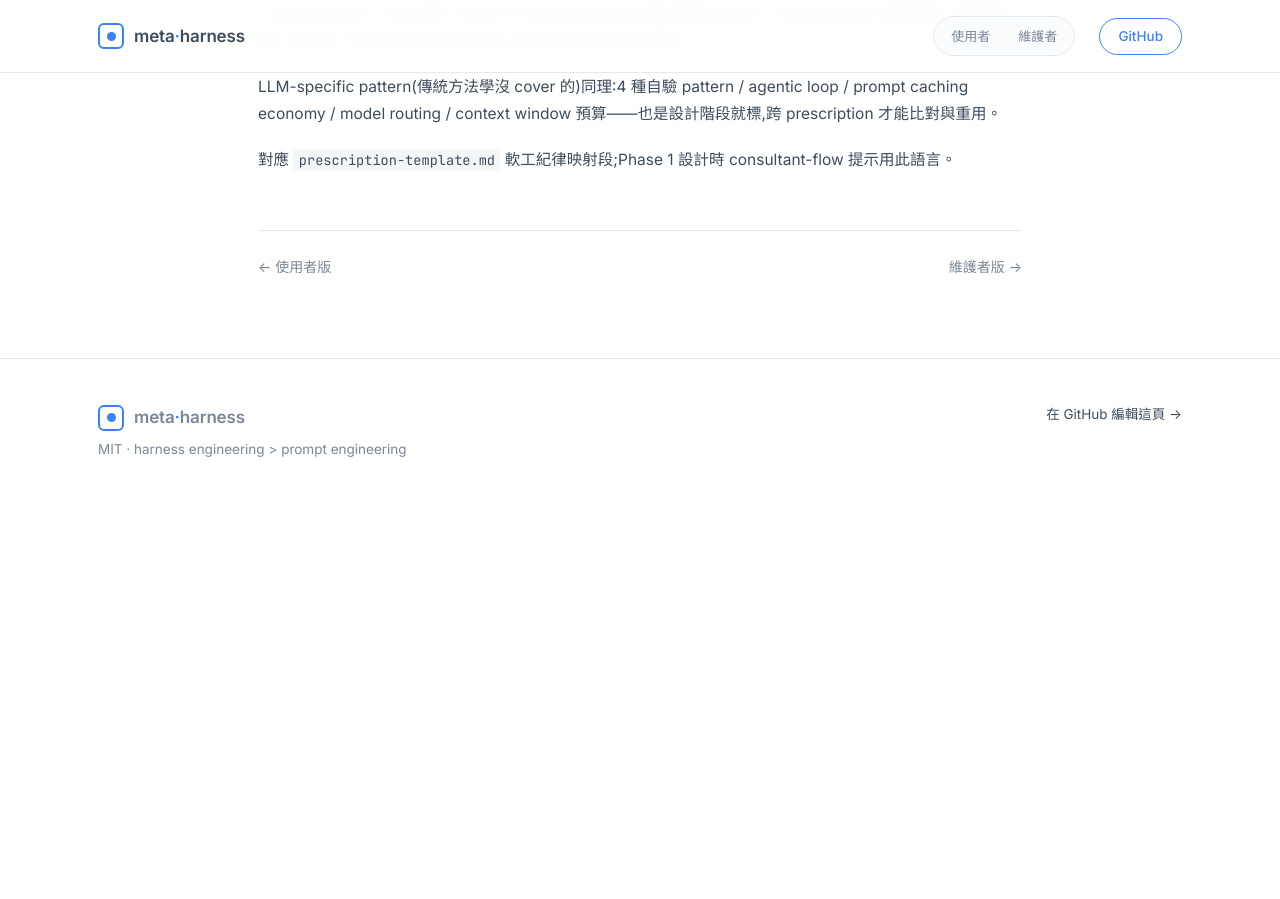
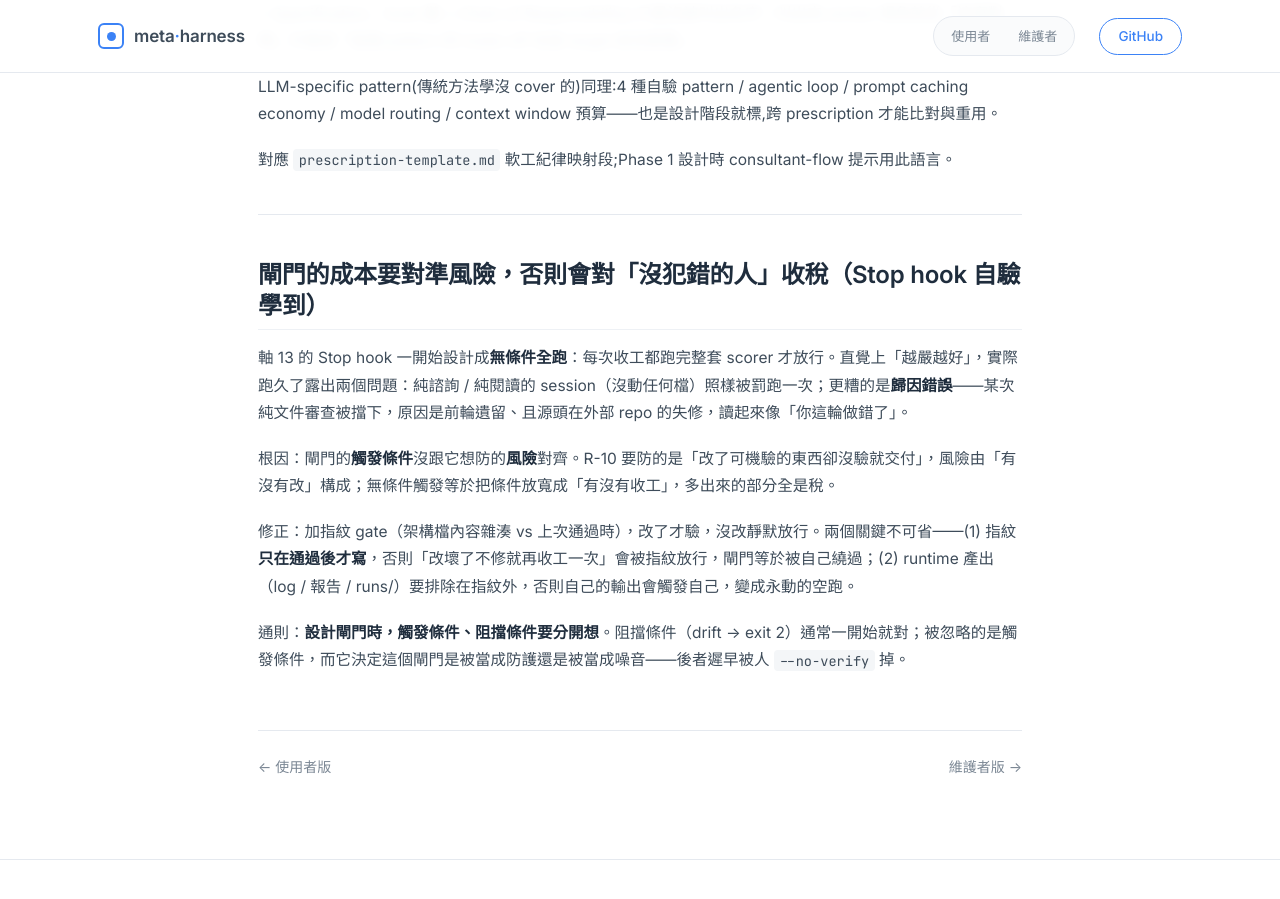
Before and after one commit to spenguinlui/meta-harness, a Jekyll site: the page built from docs/lessons.md, in a window 1280 px wide and 900 px high, scrolled down 6731 px. Built offline with Jekyll 4.4.1, drawn with Linux system fonts in a browser that asks for light colours; our own code applies the rules of GitHub Pages for plain Markdown files; before the commit the page ends 7248 px from its top, so only the background shows below that.

Commit message:
fix(軸13): Stop hook 自驗改為「動過架構才觸發」——閘門成本對準風險
無條件全跑的問題：純諮詢/純閱讀 session 也被罰跑一次，且會把前輪遺留
（甚至源頭在外部 repo）的失修算到本輪頭上，歸因錯誤比時間成本更傷。

gate：架構檔內容雜湊（非 mtime）vs .claude/.state/last-verified.sha
- 相同 → 靜默 exit 0，套件不跑；不同/無指紋 → 跑，drift 仍 exit 2 擋下
- 指紋只在「通過後」才寫 → 改壞不修就再收工一次，不會被指紋放行
- 排除 runtime 產出（runs/ upkeep-log deep-verify-report lock）避免自我觸發
- META_HARNESS_VERIFY=always 強制全驗
實測 2.57s → 0.025s

scorer 3→9 項（Pattern B 留痕 runner 判斷是否真被呼叫），headless 3 次全綠。
敘事同步：README 中英 §5/§7、軸13、getting-started、prescription-template
（施作段會傳播到未來 target）。留痕：prescriptions/2026-08-05 + lessons 一條。

已知盲區（刻意接受）：外部證據造成的登記簿失修不再自動觸發，
靠 staleness-nudge + /upkeep 兩層 warn-only 覆蓋。

```diff
--- a/docs/lessons.md
+++ b/docs/lessons.md
@@ -188,3 +188,15 @@ harness wiring 設計常被當成「自由發揮的 prompt + script」,但很多
 LLM-specific pattern(傳統方法學沒 cover 的)同理:4 種自驗 pattern / agentic loop / prompt caching economy / model routing / context window 預算——也是設計階段就標,跨 prescription 才能比對與重用。
 
 對應 `prescription-template.md` 軟工紀律映射段;Phase 1 設計時 consultant-flow 提示用此語言。
+
+---
+
+## 閘門的成本要對準風險，否則會對「沒犯錯的人」收稅（Stop hook 自驗學到）
+
+軸 13 的 Stop hook 一開始設計成**無條件全跑**：每次收工都跑完整套 scorer 才放行。直覺上「越嚴越好」，實際跑久了露出兩個問題：純諮詢 / 純閱讀的 session（沒動任何檔）照樣被罰跑一次；更糟的是**歸因錯誤**——某次純文件審查被擋下，原因是前輪遺留、且源頭在外部 repo 的失修，讀起來像「你這輪做錯了」。
+
+根因：閘門的**觸發條件**沒跟它想防的**風險**對齊。R-10 要防的是「改了可機驗的東西卻沒驗就交付」，風險由「有沒有改」構成；無條件觸發等於把條件放寬成「有沒有收工」，多出來的部分全是稅。
+
+修正：加指紋 gate（架構檔內容雜湊 vs 上次通過時），改了才驗，沒改靜默放行。兩個關鍵不可省——(1) 指紋**只在通過後才寫**，否則「改壞了不修就再收工一次」會被指紋放行，閘門等於被自己繞過；(2) runtime 產出（log / 報告 / runs/）要排除在指紋外，否則自己的輸出會觸發自己，變成永動的空跑。
+
+通則：**設計閘門時，觸發條件、阻擋條件要分開想**。阻擋條件（drift → exit 2）通常一開始就對；被忽略的是觸發條件，而它決定這個閘門是被當成防護還是被當成噪音——後者遲早被人 `--no-verify` 掉。
```
Also changed, not shown: README.en.md (+2 -2 lines), docs/design-axes/13-self-verify-coverage.md (+1 -1 lines), docs/getting-started.md (+1 -1 lines), docs/prescription-template.md (+1 -1 lines), README.md, 3 other files.
